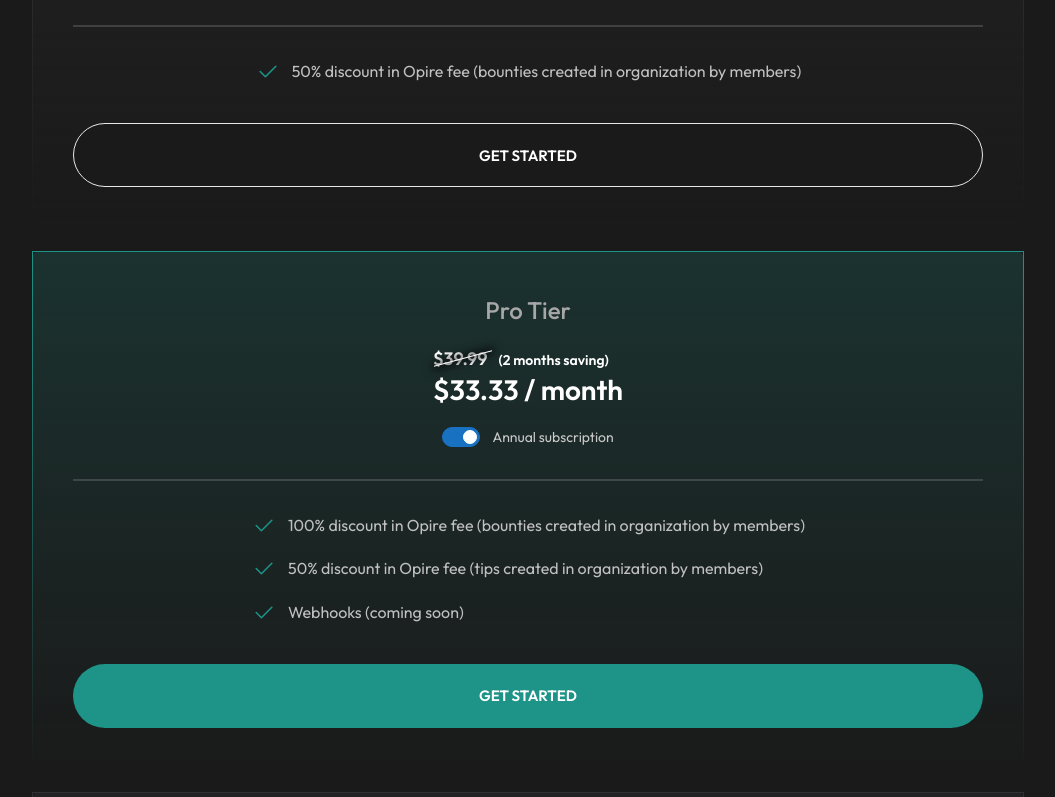
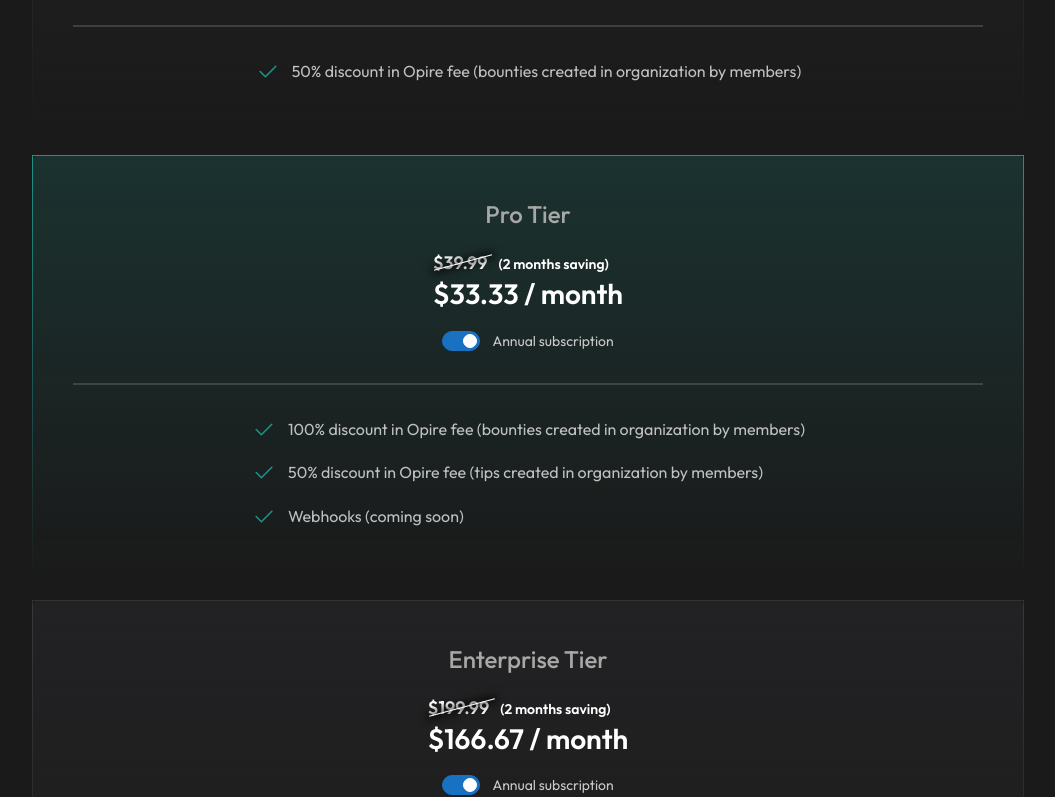
Before and after one commit to Opire/website, a Next.js app: page /home in a window 1280 px wide. Shown: the part 6023-6820 px from the top of the page, without its empty margins (112-1167 px from the left). Built offline with nearby package versions, Linux system fonts and the light colour scheme.

Commit message:
fix(pricing): comment "get started" buttons

```diff
--- a/src/app/(web)/home/_sections/Pricing/_components/PricingCard/PricingCard.tsx
+++ b/src/app/(web)/home/_sections/Pricing/_components/PricingCard/PricingCard.tsx
@@ -79,7 +79,7 @@
         ))}
       </ul>
 
-      <div className={styles.footer}>
+      {/* <div className={styles.footer}>
         <OPButton
           size="big"
           variant={isHighlighted ? "primary" : "secondary"}
@@ -87,7 +87,7 @@
         >
           GET STARTED
         </OPButton>
-      </div>
+      </div> */}
     </div>
   );
 }
```
